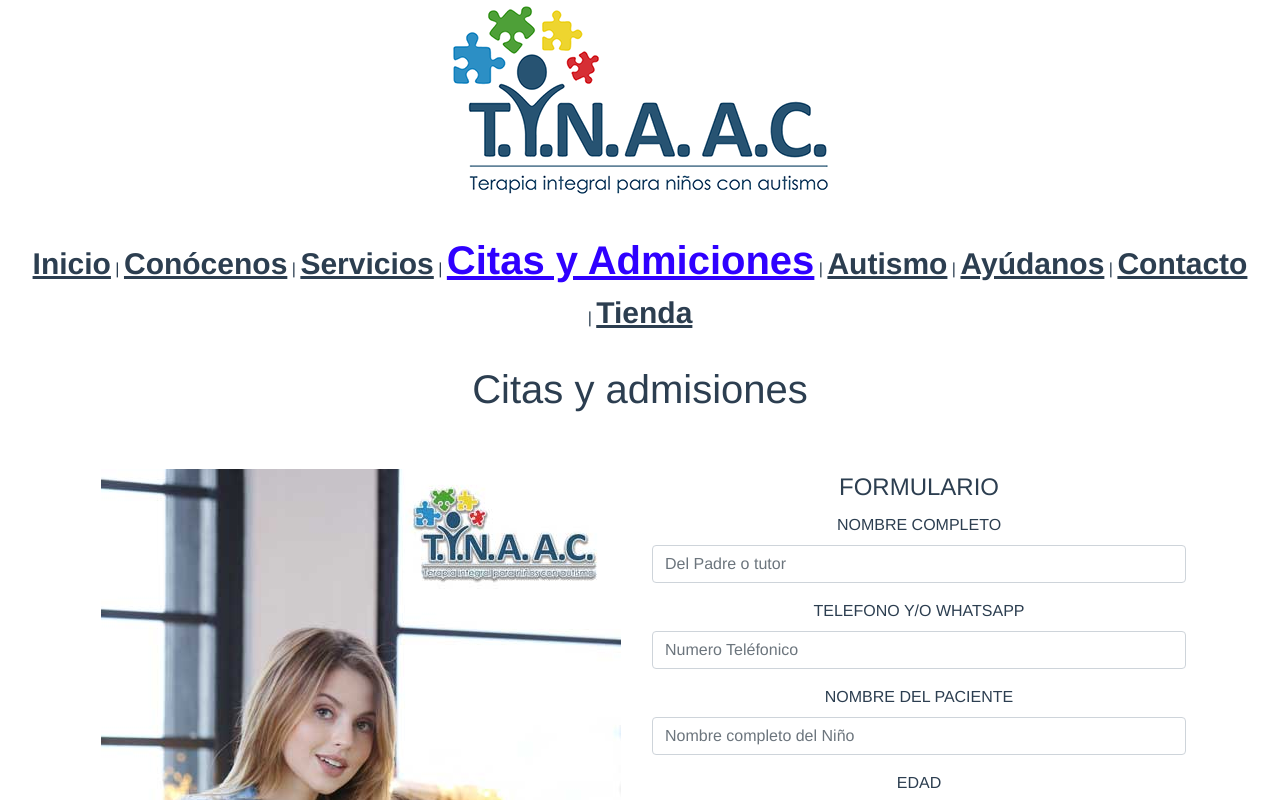
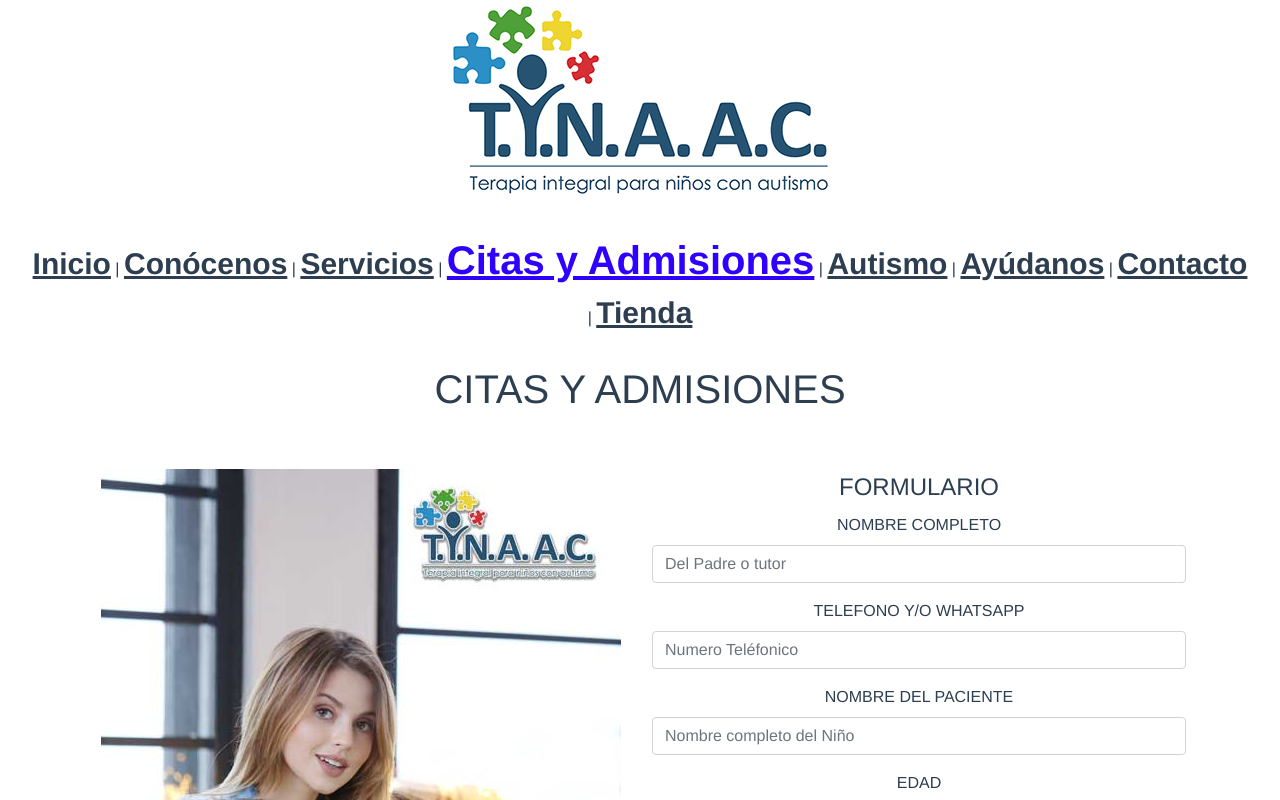
Before and after one commit to JulianARojasBernal/tinautismo, a Vue app: page /citasyadmiciones in a window 1280 px wide. Shown: the top 800 px of the page. Built offline with nearby package versions, Linux system fonts and the light colour scheme.

Commit message:
Sprint 4 ElementosVisuales Correccion

```diff
--- a/src/App.vue
+++ b/src/App.vue
@@ -4,7 +4,7 @@
     <router-link to="/">Inicio</router-link> |
     <router-link to="/conocenos">Conócenos</router-link> |
     <router-link to="/servicios">Servicios</router-link> |
-    <router-link to="/citasyadmiciones">Citas y Admiciones</router-link> |
+    <router-link to="/citasyadmiciones">Citas y Admisiones</router-link> |
     <router-link to="/autismo">Autismo</router-link> |
     <router-link to="/ayudanos">Ayúdanos</router-link> |
     <router-link to="/contacto">Contacto</router-link> |
--- a/src/views/CitasyAdmicionesView.vue
+++ b/src/views/CitasyAdmicionesView.vue
@@ -1,7 +1,7 @@
 <template>
   <div class="container">
     <div class="titulo">
-      <h1>Citas y admisiones</h1>
+      <h1>CITAS Y ADMISIONES</h1>
     </div>
 
     <br />
```
Also changed, not shown: Sprint  4/CITASYADMISIONES.png.
